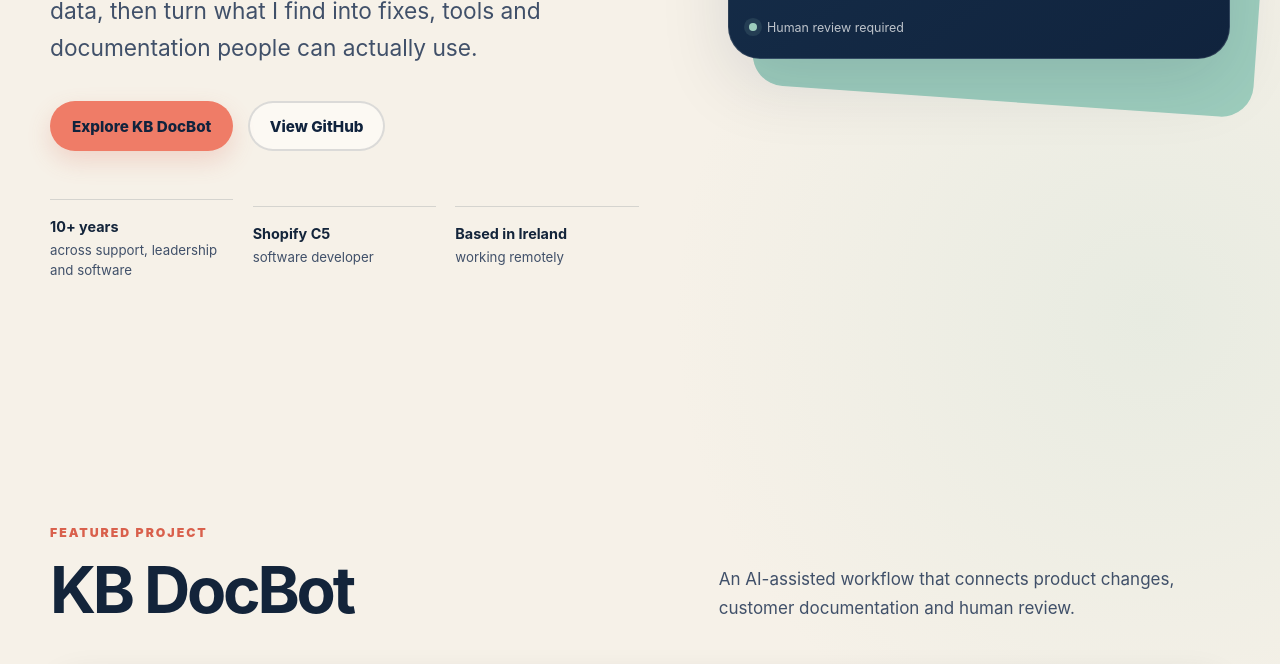
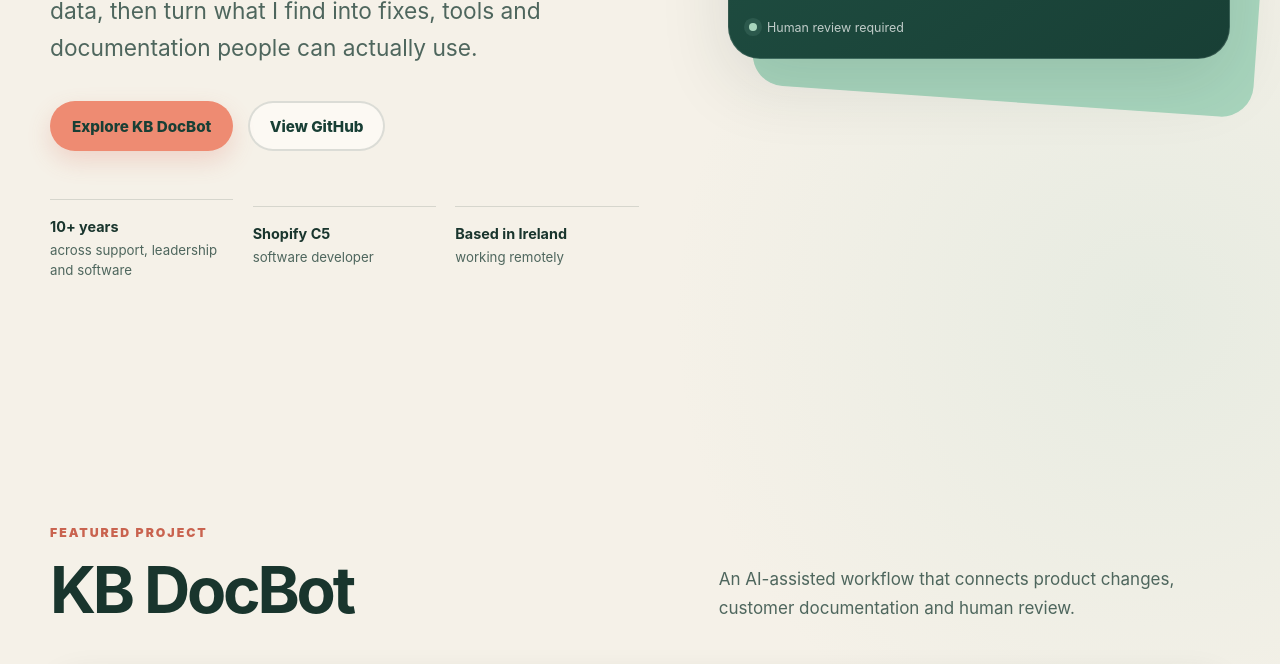
Before and after one commit to mccrann/portfolio, a website: page index.html in a window 1280 px wide. Shown: the part 947-1611 px from the top of the page. Drawn offline with Linux system fonts and the light colour scheme.

Commit message:
Refactor CSS variables for color updates
Updated color variables for improved design consistency.

```diff
--- a/styles.css
+++ b/styles.css
@@ -1,18 +1,24 @@
 :root {
-  --ink: #13243a;
-  --ink-soft: #405069;
-  --navy: #10233d;
-  --navy-light: #193451;
-  --cream: #f6f1e8;
+  --ink: #19352d;
+  --ink-soft: #4e665d;
+
+  --navy: #183f35;
+  --navy-light: #24584a;
+
+  --cream: #f5f1e8;
   --paper: #fffdf8;
   --white: #ffffff;
-  --coral: #ef7c67;
-  --coral-dark: #d9604c;
-  --mint: #9dcdbd;
-  --yellow: #f2c667;
-  --line: rgba(19, 36, 58, 0.14);
-  --shadow: 0 24px 70px rgba(19, 36, 58, 0.12);
-  --shadow-small: 0 12px 32px rgba(19, 36, 58, 0.09);
+
+  --coral: #ee8b72;
+  --coral-dark: #c9634f;
+
+  --mint: #a8d5bd;
+  --yellow: #e9c76c;
+
+  --line: rgba(25, 53, 45, 0.14);
+  --shadow: 0 24px 70px rgba(25, 53, 45, 0.12);
+  --shadow-small: 0 12px 32px rgba(25, 53, 45, 0.09);
+
   --radius-large: 32px;
   --radius-medium: 22px;
   --radius-small: 14px;
```
